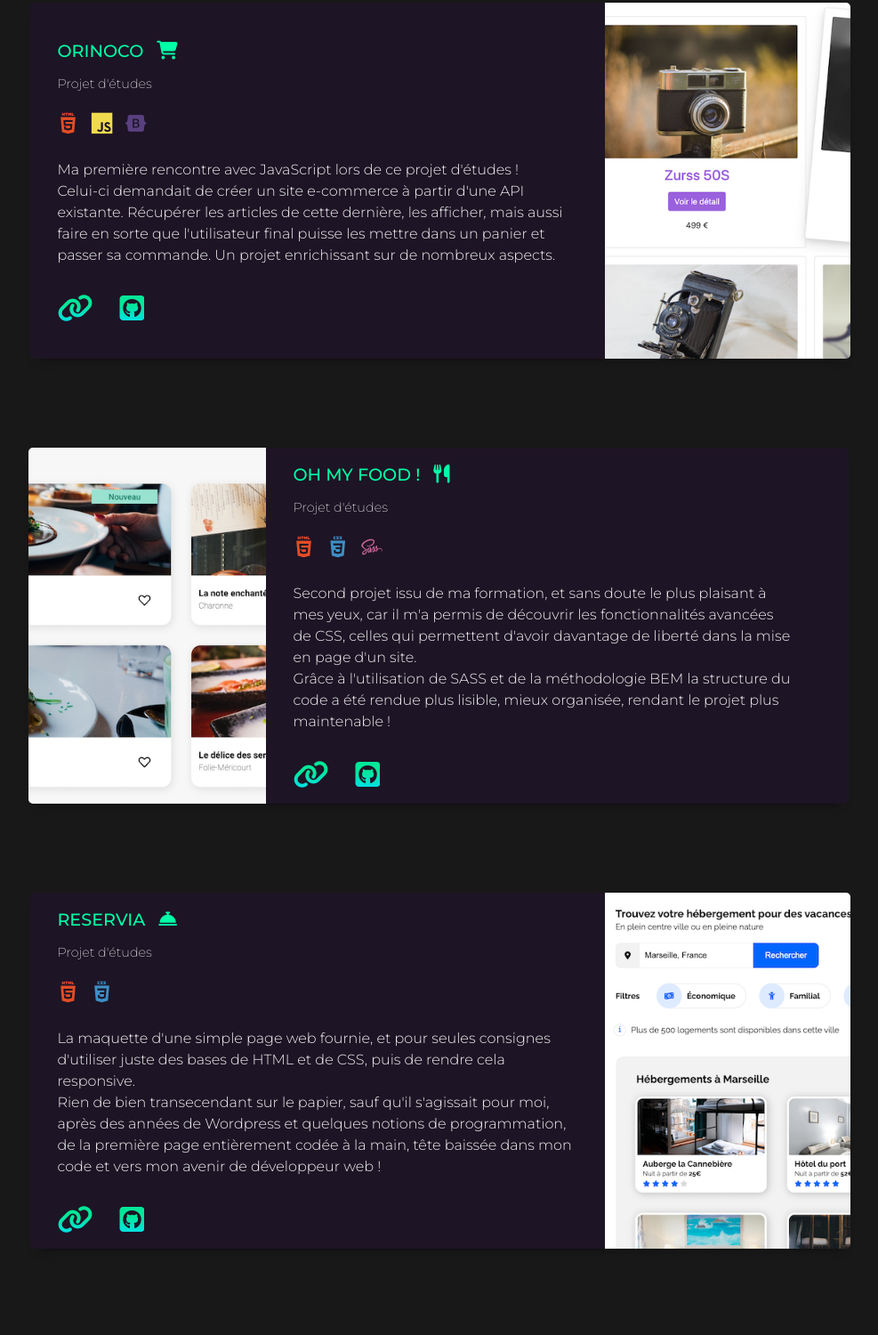
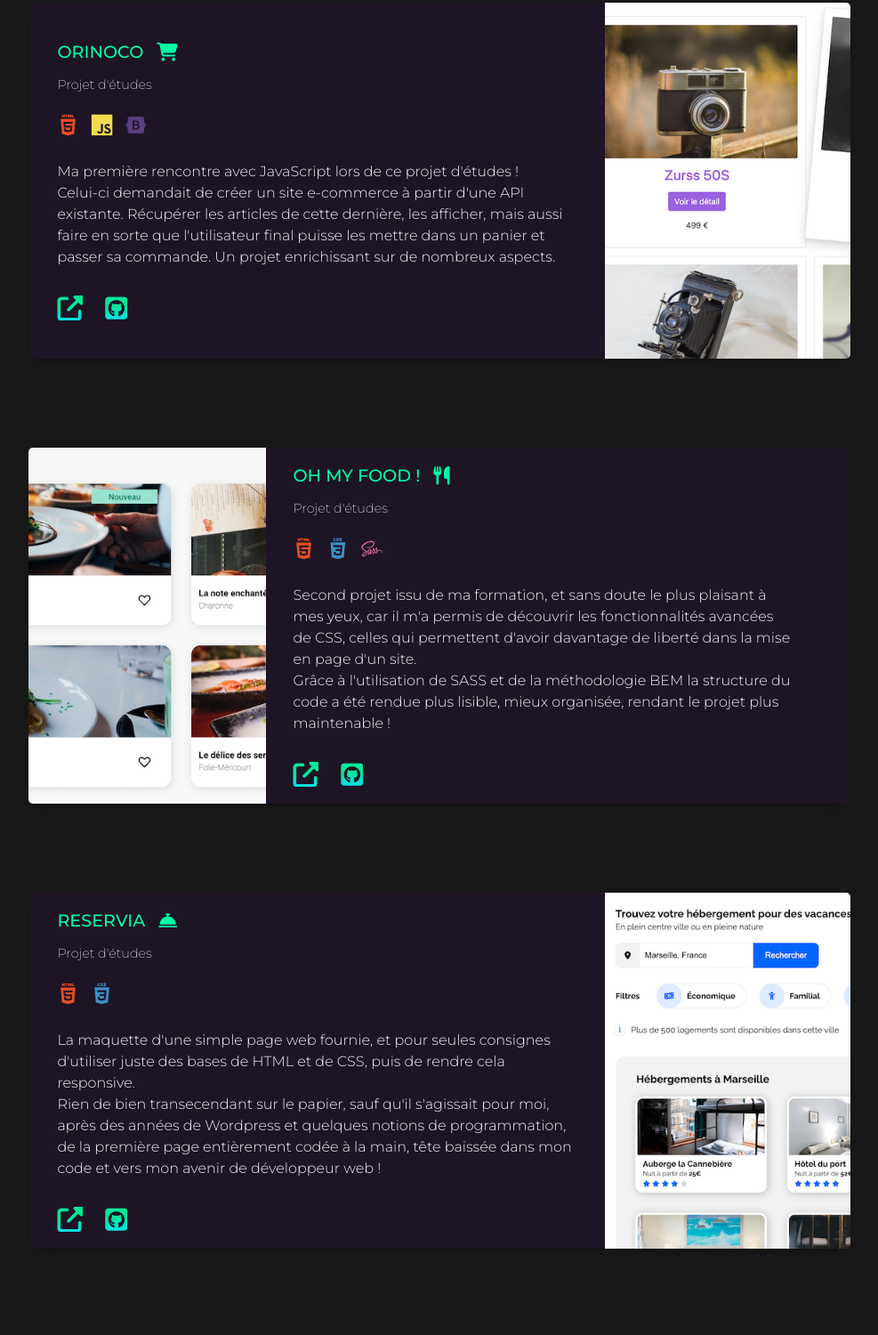
Before and after one commit to DrHyde01/portfolio, a website: page html/projects.html in a window 1280 px wide. Shown: the part 1317-2817 px from the top of the page at 89% size, without its empty margins (146-1133 px from the left). Drawn offline with nearby package versions, Linux system fonts and the light colour scheme.

```diff
--- a/html/projects.html
+++ b/html/projects.html
@@ -188,7 +188,7 @@
               Un projet enrichissant sur de nombreux aspects.
 
             <div class="portfolio__caption__links">
-              <a href="https://orinoco.stefanheyd.com/"><i class="fas fa-link portfoliolink"></i></a>
+              <a href="https://orinoco.stefanheyd.com/"><i class="fas fa-external-link-alt portfoliolink"></i></a>
               <a href="https://github.com/DrHyde01/StephaneHeyd_5_04062021"><i class="fab fa-github-square portfoliolink"></i></a>
             </div>
           </div>
@@ -221,7 +221,7 @@
               Grâce à l'utilisation de SASS et de la méthodologie BEM la structure du code a été rendue plus lisible, mieux organisée, rendant le projet plus maintenable !
 
             <div class="portfolio__caption__links">
-              <a href="https://ohmyfood.stefanheyd.com/"><i class="fas fa-link portfoliolink"></i></a>
+              <a href="https://ohmyfood.stefanheyd.com/"><i class="fas fa-external-link-alt portfoliolink"></i></a>
               <a href="https://github.com/DrHyde01/StephaneHeyd_3_07042021"><i class="fab fa-github-square portfoliolink"></i></a>
             </div>
           </div>
@@ -253,7 +253,7 @@
               Rien de bien transecendant sur le papier, sauf qu'il s'agissait pour moi, après des années de Wordpress et quelques notions de programmation, de la première page entièrement codée à la main, tête baissée dans mon code et vers mon avenir de développeur web !
 
             <div class="portfolio__caption__links">
-              <a href="https://reservia.stefanheyd.com/"><i class="fas fa-link portfoliolink"></i></a>
+              <a href="https://reservia.stefanheyd.com/"><i class="fas fa-external-link-alt portfoliolink"></i></a>
               <a href="https://github.com/DrHyde01/StephaneHeyd_2_02032021"><i class="fab fa-github-square portfoliolink"></i></a>
             </div>
           </div>
@@ -291,7 +291,7 @@
               Sachez qu'il sera mis à jour en fonction de mes avancées dans ce merveilleux métier !
 
             <div class="portfolio__caption__links">
-              <a href="https://stefanheyd.com/"><i class="fas fa-link portfoliolink"></i></a>
+              <a href="https://stefanheyd.com/"><i class="fas fa-external-link-alt portfoliolink"></i></a>
             </div>
           </div>
         </div>
--- a/sass/components/_icons.scss
+++ b/sass/components/_icons.scss
@@ -66,7 +66,7 @@
   font-size: 1.5em;
   margin-left: 0.5em;
   color: $white;
-};
+}
 
 .skillicon {
   font-size: 3em;
@@ -92,11 +92,11 @@
 }
 
 .portfoliolink {
-  font-size: 2em;
+  font-size: 1.8em;
   display: block;
   @include cool-gradiant;
   opacity: 0.9;
-  margin-right: $margin-lg;
+  margin-right: $margin-base + 10px;
   transition: 0.5s ease-in-out;
 
   &:hover {
@@ -113,6 +113,6 @@
   }
 
   @include mobile-only {
-    font-size: 2.2em;
+    font-size: 1.8em;
   }
 }
```
Also changed, not shown: index.html (+3 -3 lines), public/css/prefixed/style.css, public/css/style.css, 1 other file.
